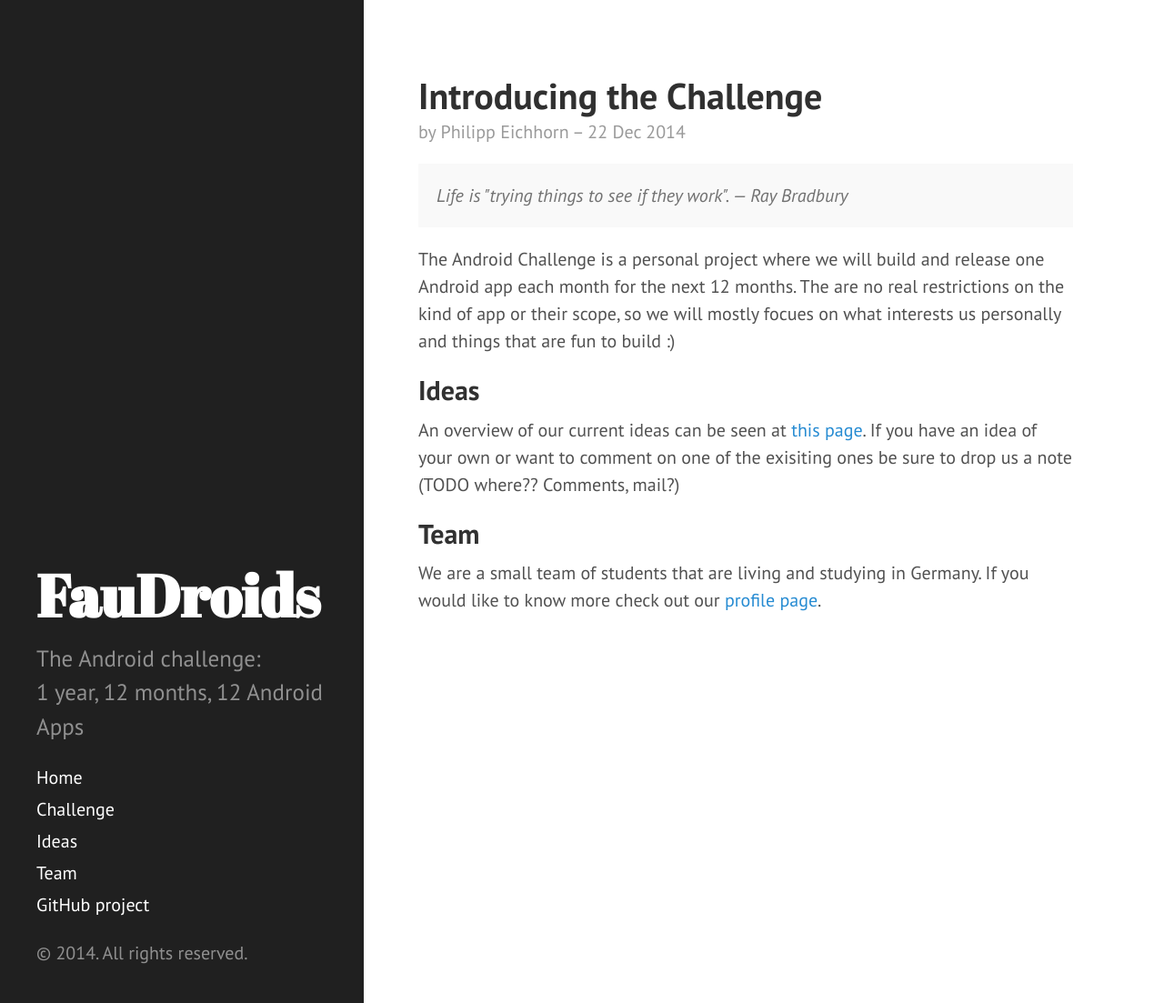
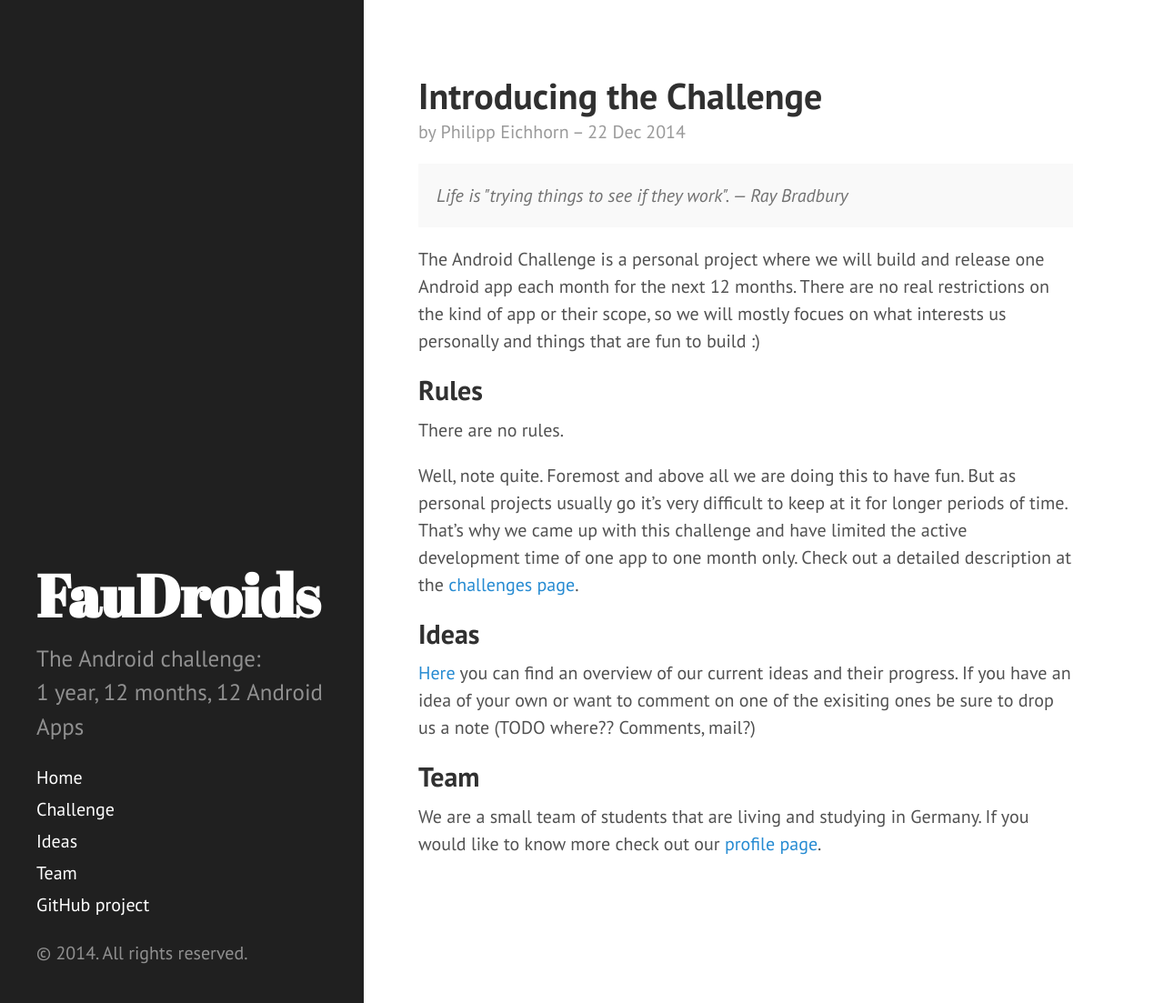
Before and after one commit to Haroenv/FauDroids.github.io, a Jekyll site: the page built from _posts/2014-12-22-introduction.md, in a window 1280 px wide and 1103 px high. Shown: the whole window at 91% size. Built offline with Jekyll 4.4.1, drawn with Linux system fonts in a browser that asks for light colours; Markdown is read by kramdown in place of the engine named in the settings.

Commit message:
Added rules section to introduction post

```diff
--- a/_posts/2014-12-22-introduction.md
+++ b/_posts/2014-12-22-introduction.md
@@ -11,16 +11,26 @@ author: philipp
 </div>
 
 The Android Challenge is a personal project where we will build and release one
-Android app each month for the next 12 months. The are no real restrictions on
+Android app each month for the next 12 months. There are no real restrictions on
 the kind of app or their scope, so we will mostly focues on what interests us
 personally and things that are fun to build :)
 
 
+## Rules
+
+There are no rules.
+
+Well, note quite. Foremost and above all we are doing this to have fun. But as
+personal projects usually go it's very difficult to keep at it for longer
+periods of time. That's why we came up with this challenge and have limited the
+active development time of one app to one month only. Check out a detailed
+description at the [challenges page]({{ site.baseurl }}/challenge).
+
 ## Ideas
 
-An overview of our current ideas can be seen at [this page]({{ site.baseurl }}/ideas).
-If you have an idea of your own or want to comment on one of the
-exisiting ones be sure to drop us a note (TODO where?? Comments, mail?)
+[Here]({{ site.baseurl }}/ideas)  you can find an overview of our current ideas
+and their progress.  If you have an idea of your own or want to comment on one
+of the exisiting ones be sure to drop us a note (TODO where?? Comments, mail?)
 
 ## Team
 
```
